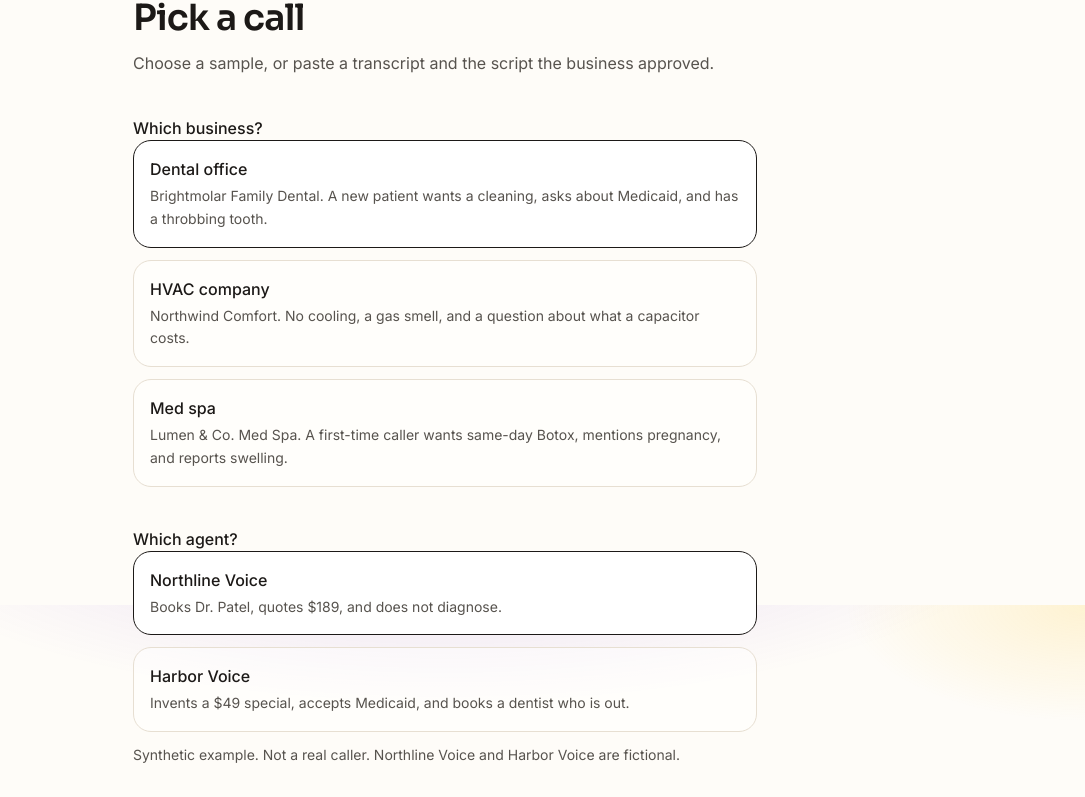
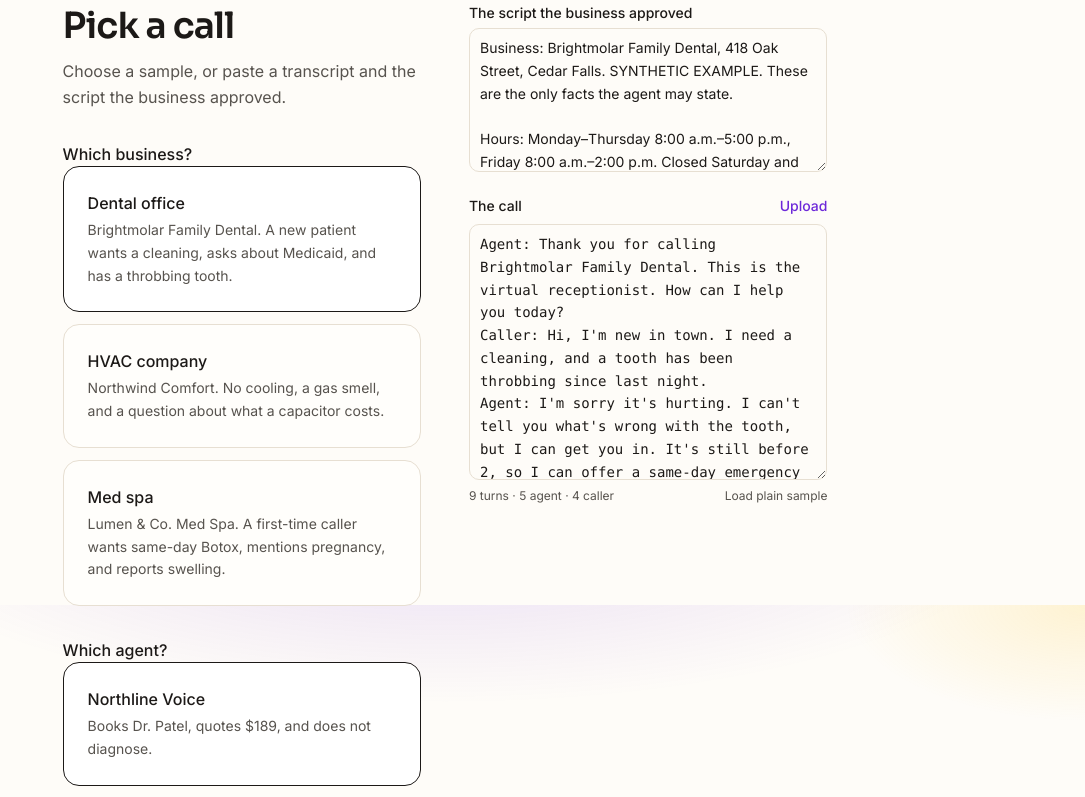
Before and after one commit to Thomas-Jerard/cozzo-judge, a Next.js app: page /score in a window 1280 px wide. Shown: the part 195-992 px from the top of the page, without its empty margins (195-1280 px from the left). Built offline with nearby package versions, Linux system fonts and the light colour scheme; no server answers.

Commit message:
Wider layout (3/3): score workspace, call result, compare workspace (sync from Origin e723261)

```diff
--- a/components/call-result.tsx
+++ b/components/call-result.tsx
@@ -23,6 +23,7 @@
   shareText,
   onAnother,
   statusNote,
+  layout = "split",
 }: {
   card: Scorecard;
   bench?: BenchReport | null;
@@ -44,12 +45,14 @@
   shareText?: string | null;
   onAnother?: () => void;
   statusNote?: string | null;
+  layout?: "split" | "stack";
 }) {
   const issues = topIssues(card);
   const tone = bandColor(card.verdict === "fail" ? Math.min(card.overall, 69) : card.overall);
 
   return (
-    <article id="result" className="grid gap-8">
+    <article id="result" className={layout === "split" ? "score-split score-split-wide" : "score-split"}>
+      <div className="grid min-w-0 gap-8">
       <header className="grid gap-4">
         <p className="text-sm text-muted-foreground">{card.call.label || "This call"}</p>
         <div className="flex flex-wrap items-end gap-4 sm:gap-6">
@@ -63,7 +66,7 @@
             </h1>
           </div>
         </div>
-        <p className="max-w-xl text-lg leading-relaxed">{card.summary}</p>
+        <p className="measure text-lg leading-relaxed">{card.summary}</p>
       </header>
 
       <section className="grid gap-3">
@@ -108,8 +111,9 @@
           Judge another call
         </button>
       ) : null}
+      </div>
 
-      <div className="grid gap-3 border-t border-border pt-8">
+      <div className="score-aside">
         <details className="group py-2">
           <summary className="cursor-pointer text-base font-medium">The five checks</summary>
           <div className="mt-5 grid gap-6">
--- a/components/compare-workspace.tsx
+++ b/components/compare-workspace.tsx
@@ -5,6 +5,7 @@
 import { Loader2 } from "lucide-react";
 import { AppealPanel } from "@/components/bench-panel";
 import { CozzoCanary } from "@/components/cozzo-canary";
+import { PageShell } from "@/components/page-shell";
 import { CallResult } from "@/components/call-result";
 import { JudgeSettings, modeHelp } from "@/components/judge-settings";
 import { LimitNotice } from "@/components/limit-notice";
@@ -206,7 +207,7 @@
   const lead = left && right ? leadOf(left, right) : null;
 
   return (
-    <div className="mx-auto max-w-6xl px-5 py-8 sm:px-6">
+    <PageShell>
       <div className="flex items-end gap-4">
         <CozzoCanary pose="idle" size={72} label="Cozzo the Canary" />
         <div>
@@ -214,7 +215,7 @@
           <h1 className="mt-1 text-3xl font-semibold tracking-tight sm:text-4xl">Compare two agents</h1>
         </div>
       </div>
-      <p className="mt-3 max-w-2xl text-base leading-relaxed text-muted-foreground">
+      <p className="measure mt-3 text-base leading-relaxed text-muted-foreground">
         Optional. The main path is one call at a time. Here, the same script is scored for two agents. A gap of three
         points or less is a tie.
       </p>
@@ -249,7 +250,7 @@
         />
       </div>
 
-      <div className="mt-6 grid gap-6 lg:grid-cols-2">
+      <div className="mt-6 grid min-w-0 gap-6 xl:grid-cols-2">
         <ProviderColumn
           title="Provider A"
           label={leftLabel}
@@ -336,7 +337,7 @@
             <p className="text-2xl font-semibold tracking-tight">{lead.headline}</p>
             <p className="text-base leading-relaxed text-muted-foreground">{lead.detail}</p>
           </div>
-          <div className="overflow-x-auto">
+          <div className="min-w-0 overflow-x-auto">
             <table className="w-full min-w-[36rem] text-sm">
               <thead className="text-left text-muted-foreground">
                 <tr>
@@ -388,9 +389,9 @@
               {appeal ? <AppealPanel appeal={appeal} /> : null}
             </div>
           </details>
-          <div className="grid gap-12 lg:grid-cols-2">
-            <CallResult card={left} />
-            <CallResult card={right} />
+          <div className="grid min-w-0 gap-12 xl:grid-cols-2">
+            <CallResult card={left} layout="stack" />
+            <CallResult card={right} layout="stack" />
           </div>
         </section>
       ) : null}
@@ -401,7 +402,7 @@
           <p className="mt-1 text-sm text-muted-foreground">
             Dental, HVAC, and med spa. Each row is the same script scored for Northline Voice and Harbor Voice.
           </p>
-          <div className="mt-4 overflow-x-auto rounded-2xl bg-card ring-1 ring-foreground/10">
+          <div className="mt-4 min-w-0 overflow-x-auto rounded-2xl bg-card ring-1 ring-foreground/10">
             <table className="w-full min-w-[32rem] text-sm">
               <thead className="text-left text-xs tracking-wide text-muted-foreground uppercase">
                 <tr>
@@ -425,7 +426,7 @@
           </div>
         </section>
       ) : null}
-    </div>
+    </PageShell>
   );
 }
 
--- a/components/score-workspace.tsx
+++ b/components/score-workspace.tsx
@@ -4,6 +4,7 @@
 import { useSearchParams } from "next/navigation";
 import { CallResult } from "@/components/call-result";
 import { CozzoCanary } from "@/components/cozzo-canary";
+import { PageShell } from "@/components/page-shell";
 import { JudgeSettings, modeHelp } from "@/components/judge-settings";
 import { LimitNotice } from "@/components/limit-notice";
 import { StepFlow } from "@/components/step-flow";
@@ -255,14 +256,17 @@
   const showEditor = !usingSample || editing;
 
   return (
-    <div className="mx-auto grid max-w-2xl gap-10 px-5 py-10 sm:px-6 sm:py-14">
+    <PageShell>
+      <div className="grid gap-[var(--section-gap)]">
       <StepFlow step={flowStep} />
 
       {flowStep === 2 ? (
-        <div className="grid justify-items-start gap-4 py-8">
+        <div className="flex flex-col items-start gap-6 py-6 sm:flex-row sm:items-center">
           <CozzoCanary pose="think" size={104} label="Cozzo the Canary listening to the call" />
+          <div className="grid gap-3">
             <h1 className="text-3xl font-semibold tracking-tight">Cozzo is listening to the call</h1>
-          <p className="text-lg leading-relaxed text-muted-foreground">{waitCopy(step, repairing)}</p>
+            <p className="measure text-lg leading-relaxed text-muted-foreground">{waitCopy(step, repairing)}</p>
+          </div>
         </div>
       ) : null}
 
@@ -313,10 +317,11 @@
       ) : null}
 
       {flowStep === 1 ? (
-        <div className="grid gap-10">
+        <div className="grid items-start gap-8 xl:grid-cols-2 xl:gap-x-12">
+          <div className="grid gap-8">
             <div className="grid gap-3">
               <h1 className="text-3xl font-semibold tracking-tight sm:text-4xl">Pick a call</h1>
-            <p className="text-base leading-relaxed text-muted-foreground">
+              <p className="measure text-base leading-relaxed text-muted-foreground">
                 Choose a sample, or paste a transcript and the script the business approved.
               </p>
             </div>
@@ -334,9 +339,7 @@
                           type="button"
                           aria-pressed={selected}
                           onClick={() => loadScenario(item)}
-                        className={`rounded-2xl border px-4 py-4 text-left ${
-                          selected ? "border-foreground bg-card" : "border-border bg-card/40"
-                        }`}
+                          className="choice"
                         >
                           <span className="block font-medium">{item.industry}</span>
                           <span className="mt-1 block text-sm leading-relaxed text-muted-foreground">
@@ -359,9 +362,7 @@
                           type="button"
                           aria-pressed={selected}
                           onClick={() => loadProvider(item)}
-                        className={`rounded-2xl border px-4 py-4 text-left ${
-                          selected ? "border-foreground bg-card" : "border-border bg-card/40"
-                        }`}
+                          className="choice"
                         >
                           <span className="block font-medium">{item.name}</span>
                           <span className="mt-1 block text-sm leading-relaxed text-muted-foreground">{item.blurb}</span>
@@ -377,7 +378,7 @@
             ) : (
               <div className="flex items-end gap-4">
                 <CozzoCanary pose="peek" size={88} label="Cozzo the Canary waiting for a call" />
-              <p className="pb-1 text-sm leading-relaxed text-muted-foreground">
+                <p className="measure pb-1 text-sm leading-relaxed text-muted-foreground">
                   Paste the approved script and the call. I’ll wait.{" "}
                   <button
                     type="button"
@@ -389,9 +390,11 @@
                 </p>
               </div>
             )}
+          </div>
 
-          {showEditor ? (
-            <div className="grid gap-6">
+          <div
+            className={`${showEditor ? "grid" : "hidden xl:grid"} gap-6 xl:col-start-2 xl:row-start-1 xl:row-span-3`}
+          >
             <div className="grid gap-2">
               <Label htmlFor="requirements">The script the business approved</Label>
               <Textarea
@@ -422,16 +425,17 @@
               audioJson={sampleJson}
             />
           </div>
-          ) : (
+
+          <div className="grid gap-4">
+            {showEditor ? null : (
               <button
                 type="button"
-              className="w-fit text-sm font-medium underline-offset-4 hover:underline"
+                className="w-fit text-sm font-medium underline-offset-4 hover:underline xl:hidden"
                 onClick={() => setEditing(true)}
               >
                 Look at or edit this call
               </button>
             )}
-
             {usingSample ? (
               <button
                 type="button"
@@ -447,7 +451,9 @@
                 Paste your own call instead
               </button>
             ) : null}
+          </div>
 
+          <div className="grid gap-8">
             <div className="grid gap-4">
               <Button type="button" size="lg" className="h-12 w-full px-6 text-base sm:w-fit" disabled={busy || !ready} onClick={() => judge()}>
                 Judge this call
@@ -482,7 +488,7 @@
               <summary className="cursor-pointer text-base font-medium">Advanced</summary>
               <div className="mt-6 grid gap-6">
                 <JudgeSettings status={status} model={model} mode={mode} onModel={setModel} onMode={setMode} />
-              <p className="text-sm leading-relaxed text-muted-foreground">{plainModeHelp(status, mode)}</p>
+                <p className="measure text-sm leading-relaxed text-muted-foreground">{plainModeHelp(status, mode)}</p>
                 <div className="grid gap-2">
                   <p className="text-sm font-medium">Call format</p>
                   <div className="flex gap-4 text-sm">
@@ -507,15 +513,17 @@
                       Audio JSON
                     </button>
                   </div>
-                <p className="text-sm leading-relaxed text-muted-foreground">
+                  <p className="measure text-sm leading-relaxed text-muted-foreground">
                     Audio JSON is the timestamped file a speech-to-text tool already produced.
                   </p>
                 </div>
               </div>
             </details>
           </div>
+        </div>
       ) : null}
       </div>
+    </PageShell>
   );
 }
 
```
Lines whose indentation alone changed are shown as unchanged.
